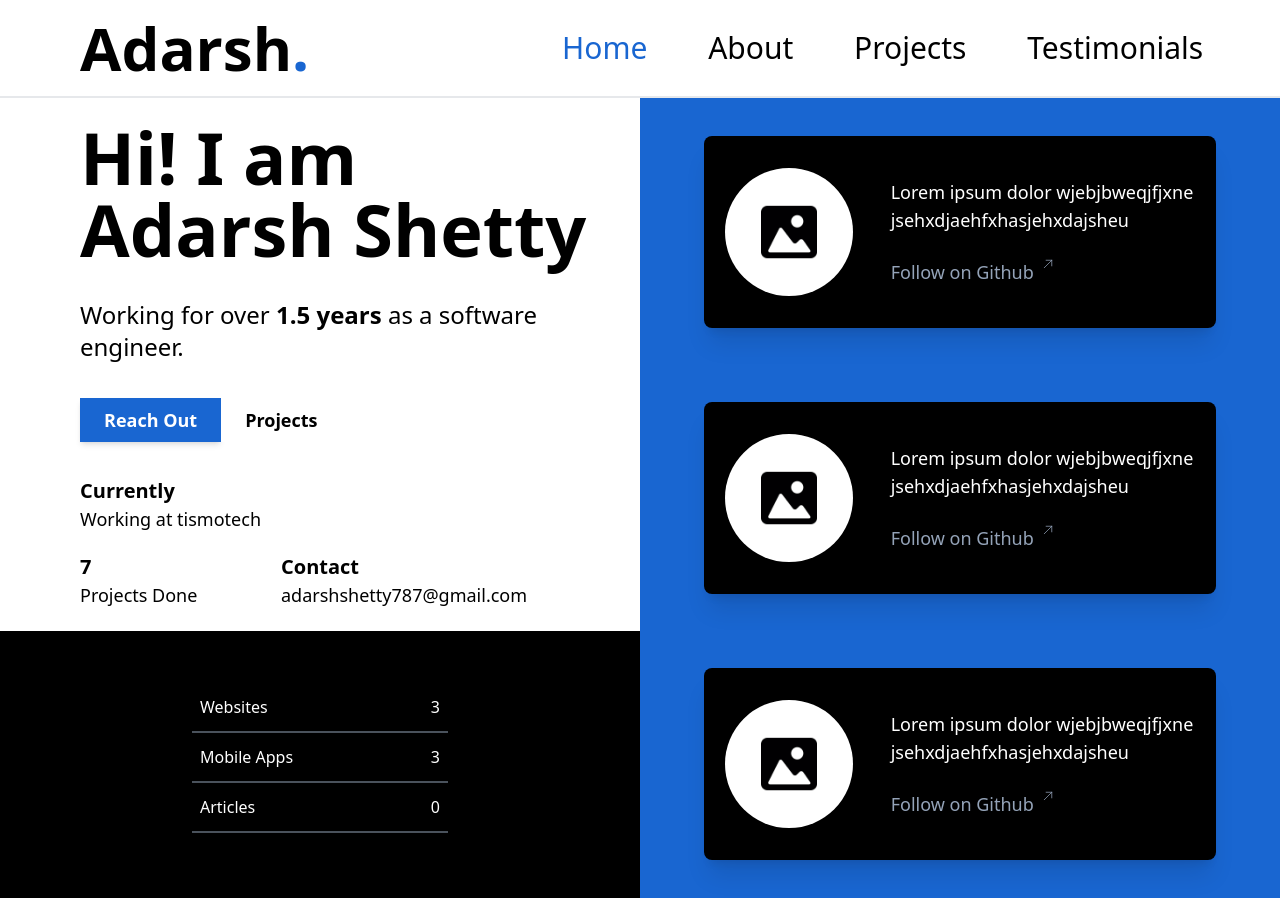
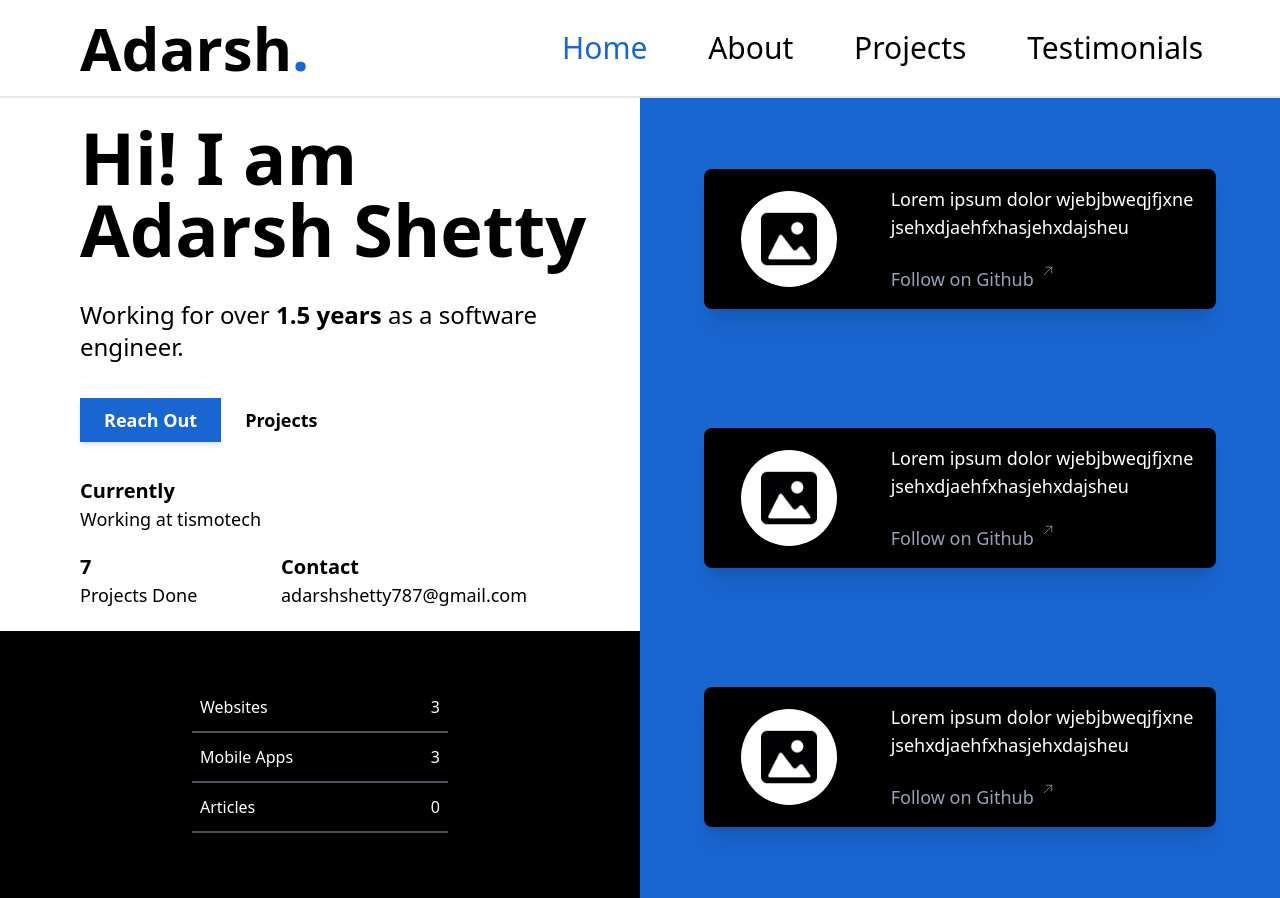
Before and after one commit to Add-787/portfolio, an Angular app: page / in a window 1280 px wide. Built offline with nearby package versions, Linux system fonts and the light colour scheme.

Commit message:
Commits made: - Added testimonials component.

```diff
--- a/src/app/pages/home/sites-list/site-card/site-card.component.html
+++ b/src/app/pages/home/sites-list/site-card/site-card.component.html
@@ -1,9 +1,9 @@
 <a href="#">
-  <div class="group hover:bg-yellow-500 h-32 lg:h-48 max-w-lg  bg-black flex flex-row m-9 rounded-lg shadow-xl">
+  <div class="group hover:bg-yellow-500 max-w-lg  bg-black flex flex-row m-12 rounded-lg shadow-xl">
     <div class="basis-1/3 flex justify-around m-auto shrink-0">
-      <div class="h-20 w-20 md:w-32 md:h-32 z-10 rounded-full group-hover:bg-slate-400 bg-white flex flex-row items-center justify-around">
+      <div class="h-20 w-20 md:w-24 md:h-24 z-1 rounded-full group-hover:bg-slate-400 bg-white flex flex-row items-center justify-around">
         <img class="w-14 h-14" alt="twitter-icon" src="./assets/placeholder.png">
-    </div>
+      </div>
     </div>
     <div class="basis-2/3 p-4 my-auto">
       <p class="text-sm lg:text-lg group-hover:text-black text-white break-normal">Lorem ipsum dolor wjebjbweqjfjxne
--- a/src/app/pages/pages.module.ts
+++ b/src/app/pages/pages.module.ts
@@ -8,6 +8,7 @@ import { AboutComponent } from './about/about.component';
 import { AboutCardComponent } from './about/about-card/about-card.component';
 import { SitesListComponent } from './home/sites-list/sites-list.component';
 import { SiteCardComponent } from './home/sites-list/site-card/site-card.component';
+import { TestimonialsComponent } from './testimonials/testimonials.component';
 
 
 
@@ -20,7 +21,8 @@ import { SiteCardComponent } from './home/sites-list/site-card/site-card.compone
     ProjectsComponent,
     AboutComponent,
     AboutCardComponent,
-    SiteCardComponent
+    SiteCardComponent,
+    TestimonialsComponent
   ],
   imports: [
     CommonModule
--- /dev/null
+++ b/src/app/pages/testimonials/testimonials.component.html
@@ -0,0 +1 @@
+<p>testimonials works!</p>
--- /dev/null
+++ b/src/app/pages/testimonials/testimonials.component.ts
@@ -0,0 +1,15 @@
+import { Component, OnInit } from '@angular/core';
+
+@Component({
+  selector: 'app-testimonials',
+  templateUrl: './testimonials.component.html',
+  styleUrls: ['./testimonials.component.scss']
+})
+export class TestimonialsComponent implements OnInit {
+
+  constructor() { }
+
+  ngOnInit(): void {
+  }
+
+}
```
Also changed, not shown: src/app/pages/testimonials/testimonials.component.scss (added), 1 other file (tests, documents, lock files or other folders).
